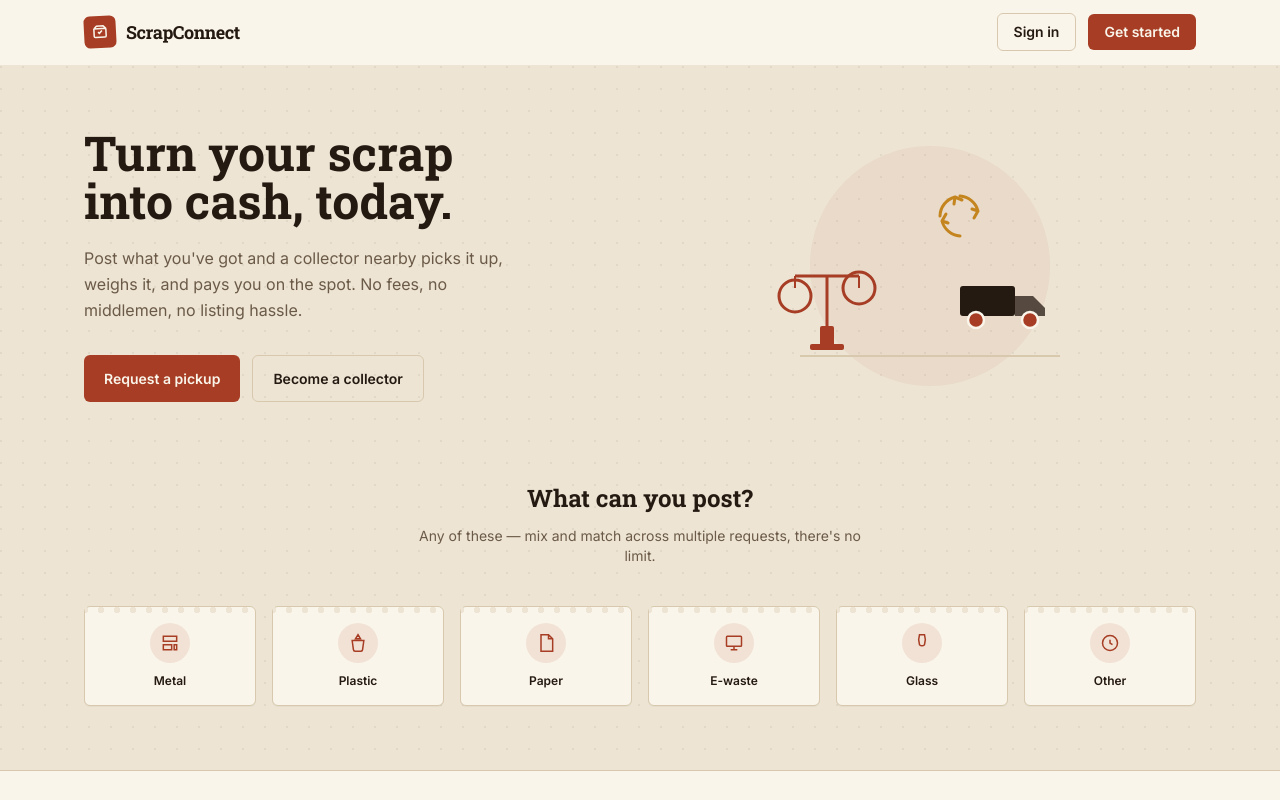
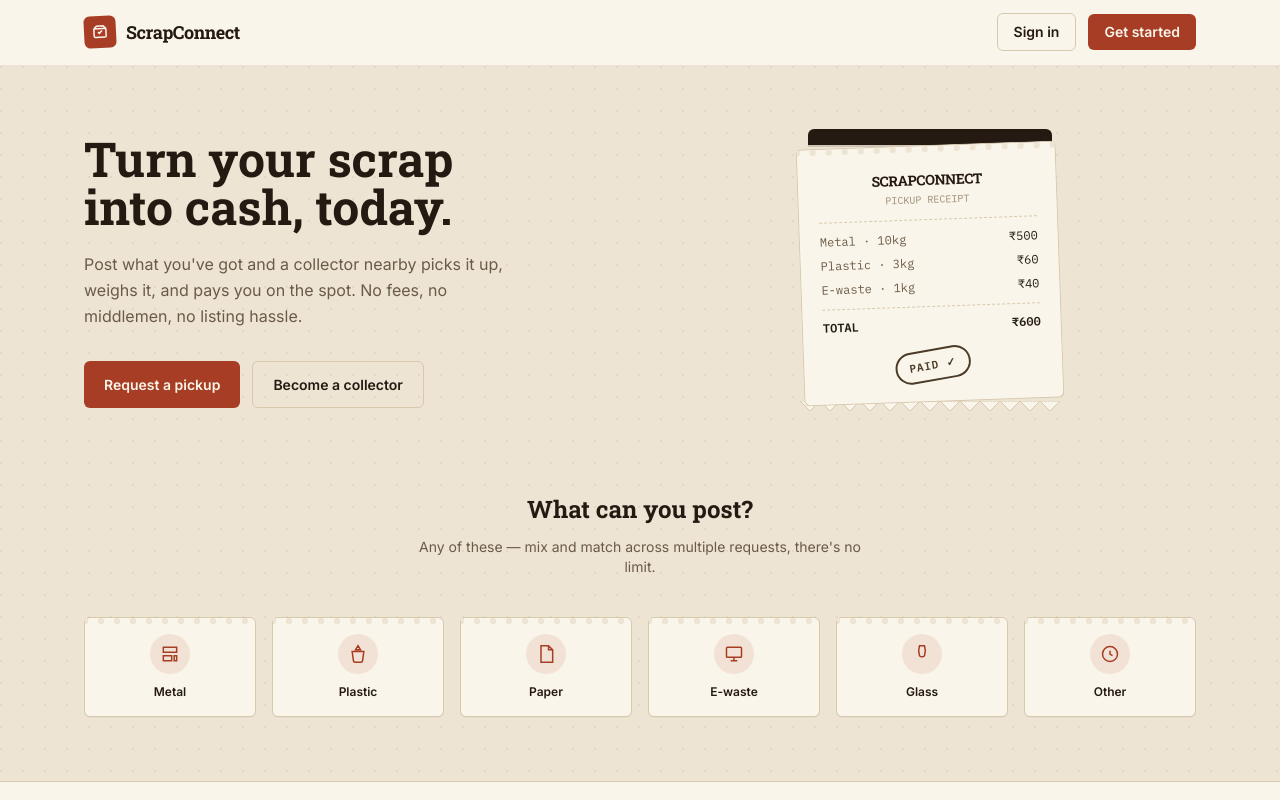
Before and after one commit to atha636/ScrapConncet1-, a React (Vite) app in the folder frontend/: page / in a window 1280 px wide. Shown: the top 800 px of the page. Built offline with nearby package versions, Linux system fonts and the light colour scheme; no server answers.

Commit message:
add animations in home page with paper flow

```diff
--- a/frontend/src/pages/Home.jsx
+++ b/frontend/src/pages/Home.jsx
@@ -1,9 +1,126 @@
 import { useState, useEffect } from "react";
 import { Link } from "react-router-dom";
-import { motion, MotionConfig } from "framer-motion";
+import { motion, MotionConfig, useReducedMotion } from "framer-motion";
 import useDocumentMeta from "../hooks/useDocumentMeta";
 import { useAuth } from "../context/AuthContext";
 import { roleHome } from "../utils/roleHome";
+
+// The hero's signature moment: instead of a generic decorative illustration,
+// it's an actual receipt — reusing the same .ticket perforated-edge and
+// .stamp ink-stamp classes every pickup card in the app already uses — that
+// "prints" itself out on load, line by line, ending in a rubber-stamped
+// PAID. It's the app's own visual language (thermal-receipt, not a stock
+// "recycling" icon set), and it dramatizes the actual promise: post scrap,
+// get paid on the spot.
+const RECEIPT_ITEMS = [
+  { label: "Metal · 10kg", amount: 500 },
+  { label: "Plastic · 3kg", amount: 60 },
+  { label: "E-waste · 1kg", amount: 40 },
+];
+const RECEIPT_TOTAL = RECEIPT_ITEMS.reduce((sum, item) => sum + item.amount, 0);
+
+function useCountUp(target, start, duration = 700) {
+  const [value, setValue] = useState(0);
+  const reduceMotion = useReducedMotion();
+
+  useEffect(() => {
+    if (!start) return;
+    if (reduceMotion) {
+      const raf = requestAnimationFrame(() => setValue(target));
+      return () => cancelAnimationFrame(raf);
+    }
+    let raf;
+    const startTime = performance.now();
+    const tick = (now) => {
+      const progress = Math.min(1, (now - startTime) / duration);
+      setValue(Math.round(target * (1 - Math.pow(1 - progress, 3)))); // ease-out cubic
+      if (progress < 1) raf = requestAnimationFrame(tick);
+    };
+    raf = requestAnimationFrame(tick);
+    return () => cancelAnimationFrame(raf);
+  }, [start, target, duration, reduceMotion]);
+
+  return value;
+}
+
+function ReceiptHero() {
+  const [paperOut, setPaperOut] = useState(false);
+  const [showTotal, setShowTotal] = useState(false);
+  const [showStamp, setShowStamp] = useState(false);
+  const total = useCountUp(RECEIPT_TOTAL, showTotal);
+
+  useEffect(() => {
+    const t1 = setTimeout(() => setPaperOut(true), 200);
+    const t2 = setTimeout(() => setShowTotal(true), 200 + 550 + RECEIPT_ITEMS.length * 180);
+    const t3 = setTimeout(() => setShowStamp(true), 200 + 550 + RECEIPT_ITEMS.length * 180 + 750);
+    return () => { clearTimeout(t1); clearTimeout(t2); clearTimeout(t3); };
+  }, []);
+
+  return (
+    <div className="flex items-center justify-center">
+      <div className="relative w-[260px]">
+        {/* Printer housing the paper feeds out of */}
+        <div className="h-4 bg-ink rounded-t-md mx-2 shadow-[0_2px_0_rgba(36,26,18,0.15)]" />
+
+        <motion.div
+          initial={{ clipPath: "inset(0 0 100% 0)" }}
+          animate={paperOut ? { clipPath: "inset(0 0 0% 0)" } : {}}
+          transition={{ duration: 0.55, ease: "easeOut" }}
+          className="ticket -rotate-2 px-5 pt-6 pb-5 font-mono"
+        >
+          <p className="text-center font-display font-bold text-sm text-ink tracking-tight mb-0.5">
+            SCRAPCONNECT
+          </p>
+          <p className="text-center text-[10px] text-inkFaint mb-3">PICKUP RECEIPT</p>
+          <div className="border-t border-dashed border-line mb-2.5" />
+
+          {RECEIPT_ITEMS.map((item, i) => (
+            <motion.div
+              key={item.label}
+              initial={{ opacity: 0, x: -8 }}
+              animate={paperOut ? { opacity: 1, x: 0 } : {}}
+              transition={{ duration: 0.3, delay: 0.55 + i * 0.18 }}
+              className="flex items-center justify-between text-[12px] text-inkSoft mb-1.5"
+            >
+              <span>{item.label}</span>
+              <span className="text-ink">₹{item.amount}</span>
+            </motion.div>
+          ))}
+
+          <div className="border-t border-dashed border-line my-2.5" />
+
+          <div className="flex items-center justify-between text-xs font-semibold text-ink mb-4">
+            <span>TOTAL</span>
+            <span>₹{total}</span>
+          </div>
+
+          <div className="flex justify-center h-8">
+            {showStamp && (
+              <motion.span
+                initial={{ opacity: 0, scale: 1.6, rotate: -18 }}
+                animate={{ opacity: 1, scale: 1, rotate: -8 }}
+                transition={{ duration: 0.35, ease: "backOut" }}
+                className="stamp stamp-completed"
+              >
+                Paid ✓
+              </motion.span>
+            )}
+          </div>
+        </motion.div>
+
+        {/* Torn edge at the bottom of the receipt */}
+        <svg viewBox="0 0 260 12" className="w-full -mt-px" preserveAspectRatio="none">
+          <path
+            d="M0,0 L10,10 L20,0 L30,10 L40,0 L50,10 L60,0 L70,10 L80,0 L90,10 L100,0 L110,10 L120,0 L130,10 L140,0 L150,10 L160,0 L170,10 L180,0 L190,10 L200,0 L210,10 L220,0 L230,10 L240,0 L250,10 L260,0 L260,0 L0,0 Z"
+            fill="#FAF5EA"
+            stroke="#D8C9AE"
+            strokeWidth="1"
+          />
+        </svg>
+      </div>
+    </div>
+  );
+}
 
 const STEPS = [
   {
@@ -193,44 +310,7 @@ export default function Home() {
             </motion.div>
           </motion.div>
 
-          <motion.div
-            initial={{ opacity: 0, scale: 0.92 }}
-            animate={{ opacity: 1, scale: 1 }}
-            transition={{ duration: 0.6, ease: "easeOut", delay: 0.15 }}
-            className="flex items-center justify-center"
-          >
-            <svg width="320" height="260" viewBox="0 0 320 260" fill="none">
-              <circle cx="160" cy="130" r="120" fill="#A63D24" fillOpacity="0.06" />
-              <line x1="30" y1="220" x2="290" y2="220" stroke="#D8C9AE" strokeWidth="2" />
-
-              {/* Weighing scale */}
-              <g transform="translate(50, 130)">
-                <rect x="0" y="60" width="14" height="20" rx="2" fill="#A63D24" />
-                <rect x="-10" y="78" width="34" height="6" rx="2" fill="#A63D24" />
-                <line x1="7" y1="60" x2="7" y2="10" stroke="#A63D24" strokeWidth="3" />
-                <line x1="-25" y1="10" x2="39" y2="10" stroke="#A63D24" strokeWidth="3" />
-                <circle cx="-25" cy="30" r="16" fill="none" stroke="#A63D24" strokeWidth="3" />
-                <circle cx="39" cy="22" r="16" fill="none" stroke="#A63D24" strokeWidth="3" />
-                <path d="M-25 10 L-25 22" stroke="#A63D24" strokeWidth="2" />
-                <path d="M39 10 L39 22" stroke="#A63D24" strokeWidth="2" />
-              </g>
-
-              {/* Recycling arrows */}
-              <g transform="translate(170, 60)">
-                <path d="M20 0 A20 20 0 0 1 38 15 L32 13 M38 15 L34 22" stroke="#C4841E" strokeWidth="3" fill="none" strokeLinecap="round" strokeLinejoin="round" />
-                <path d="M20 40 A20 20 0 0 1 2 25 L8 27 M2 25 L6 18" stroke="#C4841E" strokeWidth="3" fill="none" strokeLinecap="round" strokeLinejoin="round" />
-                <path d="M0 20 A20 20 0 0 1 15 1 L14 8 M15 1 L22 4" stroke="#C4841E" strokeWidth="3" fill="none" strokeLinecap="round" strokeLinejoin="round" />
-              </g>
-
-              {/* Truck */}
-              <g transform="translate(190, 150)">
-                <rect x="0" y="0" width="55" height="30" rx="3" fill="#241A12" />
-                <path d="M55 10 h18 l12 12 v8 h-30 z" fill="#241A12" fillOpacity="0.75" />
-                <circle cx="16" cy="34" r="8" fill="#A63D24" stroke="#FAF5EA" strokeWidth="2.5" />
-                <circle cx="70" cy="34" r="8" fill="#A63D24" stroke="#FAF5EA" strokeWidth="2.5" />
-              </g>
-            </svg>
-          </motion.div>
+          <ReceiptHero />
         </section>
 
         {/* Supported materials */}
```
